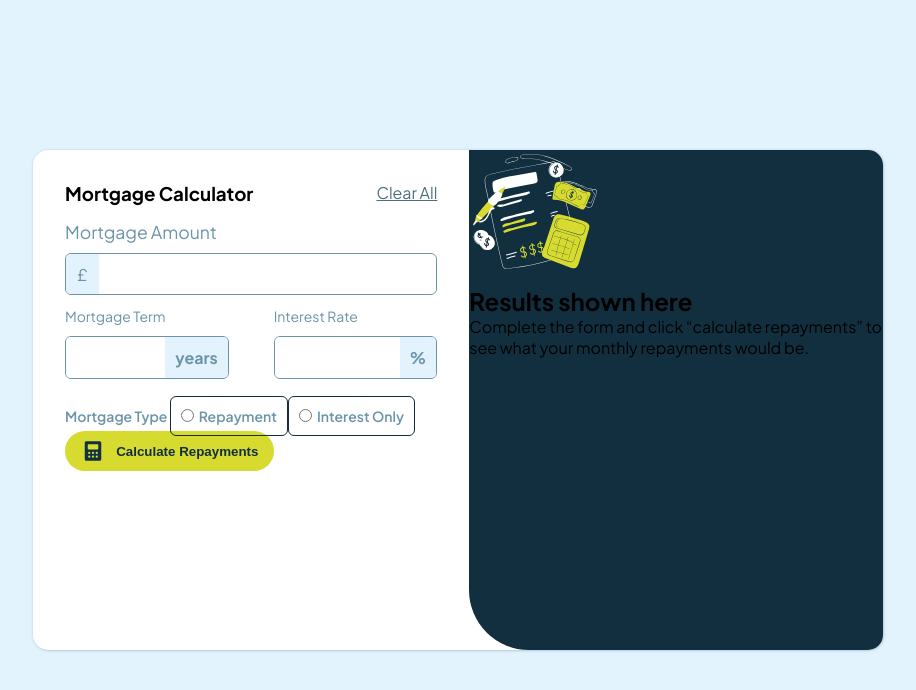
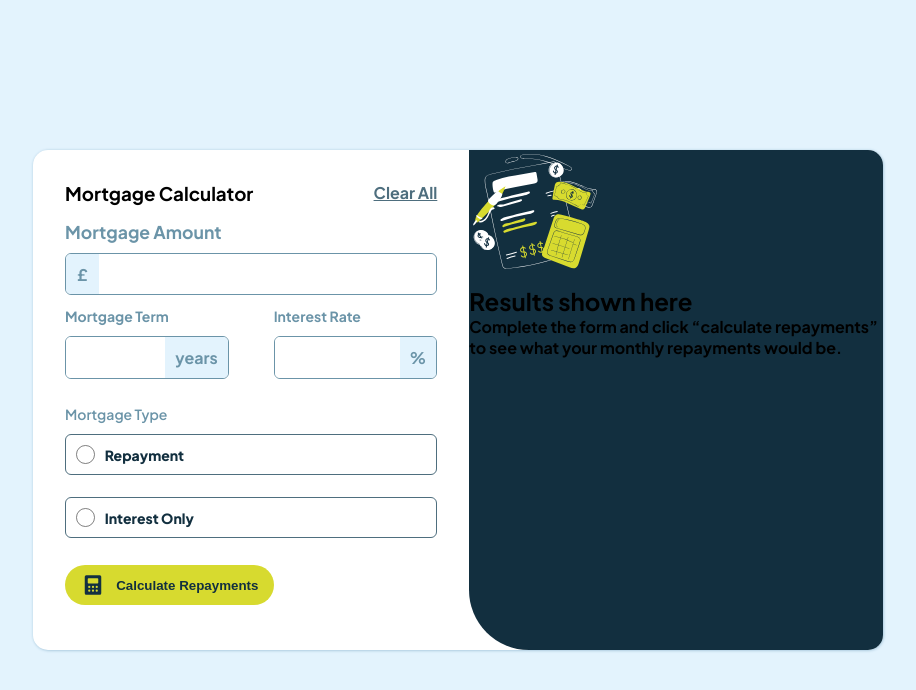
Before and after one commit to kasimugur/kasimugur-mortgage-repayment-calculator-app, a React (Vite) app: page / in a window 1280 px wide. Shown: the top 690 px of the page, without its empty margins (182-1098 px from the left). Built offline with nearby package versions, Linux system fonts and the light colour scheme.

Commit message:
form scss end

```diff
--- a/src/index.css
+++ b/src/index.css
@@ -1,9 +1,9 @@
 @import url('https://fonts.googleapis.com/css2?family=Plus+Jakarta+Sans:ital,wght@0,200..800;1,200..800&display=swap');
 :root {
 
-  font-family: "Plus Jakarta Sans", "sans-serif";
+  font-family: "Plus Jakarta Sans", sans-serif;
 
-
+font-weight: 700;
   font-synthesis: none;
   text-rendering: optimizeLegibility;
   -webkit-font-smoothing: antialiased;
--- a/src/scss/style.scss
+++ b/src/scss/style.scss
@@ -206,33 +206,63 @@ $slat900: hsl(202, 55%, 16%);
         }
 
         .type {
-          margin-top: 1rem;
+          margin: 1rem 0;
+          display: flex;
+          flex-direction: column;
+
           label {
             font-size: 14px;
             font-weight: 600;
           }
 
+          // clik function
+          .bg {
+            background-color: floralwhite;
+            border-color: $lime !important;
+          }
+//
           .rad {
             border-radius: 6px;
-            border: 1px solid $slat900;
+            border: 1px solid $slat700;
             margin: 0.8em 0;
             padding: 10px;
+            display: flex;
+            align-items: center;
+            gap: 10px;
+            cursor: pointer;
+            color: $slat900;
+            width: 100%;
+            font-weight: 800;
+            text-align: center;
+            font-size: 14px;
 
-            input {
-              text-align: center;
-              margin-right: 5px;
+            // radio için background-color: floralwhite !important;
 
+
+            #radio {
+              border: 1px solid #0000007e;
+              position: relative;
+              appearance: none;
+              width: 1.4em;
+              height: 1.4em;
+              border-radius: 50%;
+
+              &:checked {
+                border: none;
+                background-color: #d7da2f;
+
+              }
             }
 
-            label {
-              color: $slat900;
-              text-align: center;
-              font-weight: 800;
-              font-size: 14px;
+            #checkmark {
+              width: 1em;
+              height: 1em;
+              border-radius: 50%;
+              position: absolute;
+              border: 2.2px solid #fff;
+              margin-left: 2.1px;
             }
-
           }
-
         }
 
         button {
@@ -247,7 +277,8 @@ $slat900: hsl(202, 55%, 16%);
           display: flex;
           font-weight: bold;
           transition: transform 0.3s ease-in-out;
-          &:active{
+
+          &:active {
             transform: scale(0.95);
           }
         }
```
